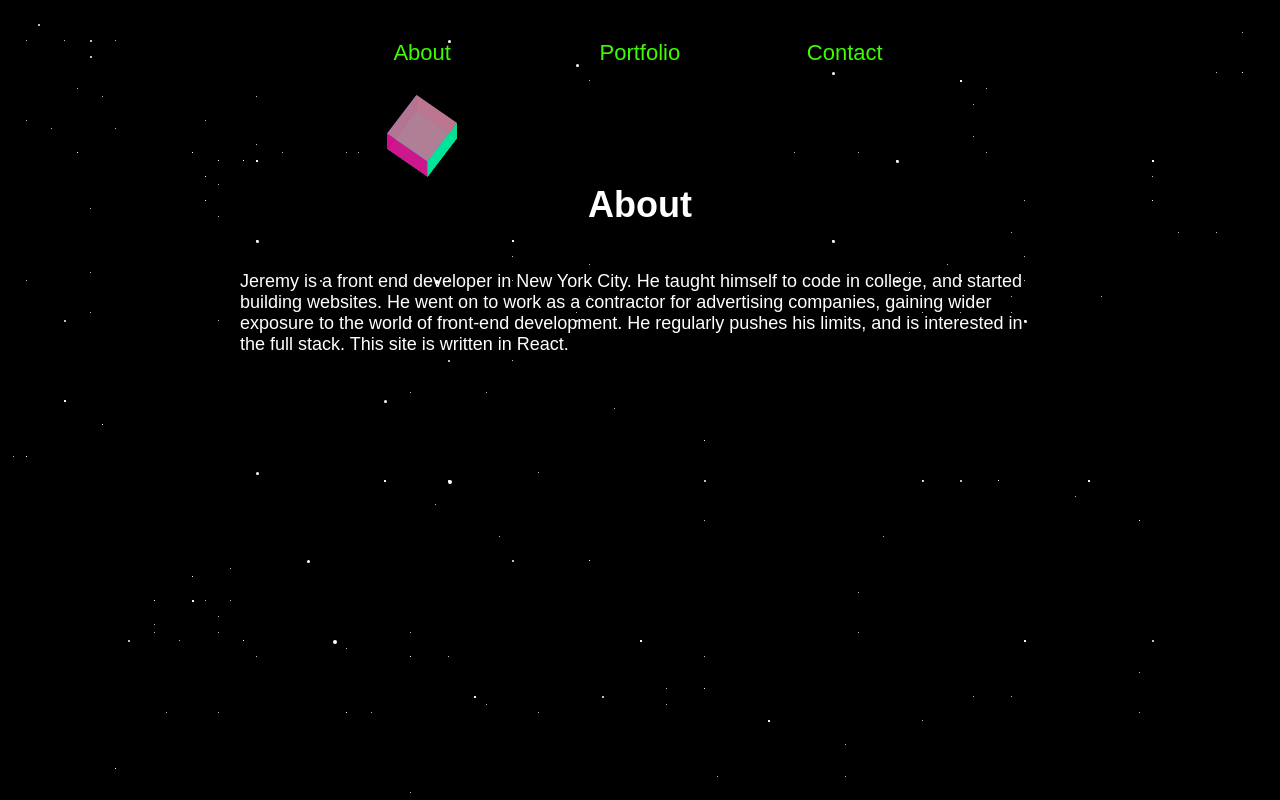
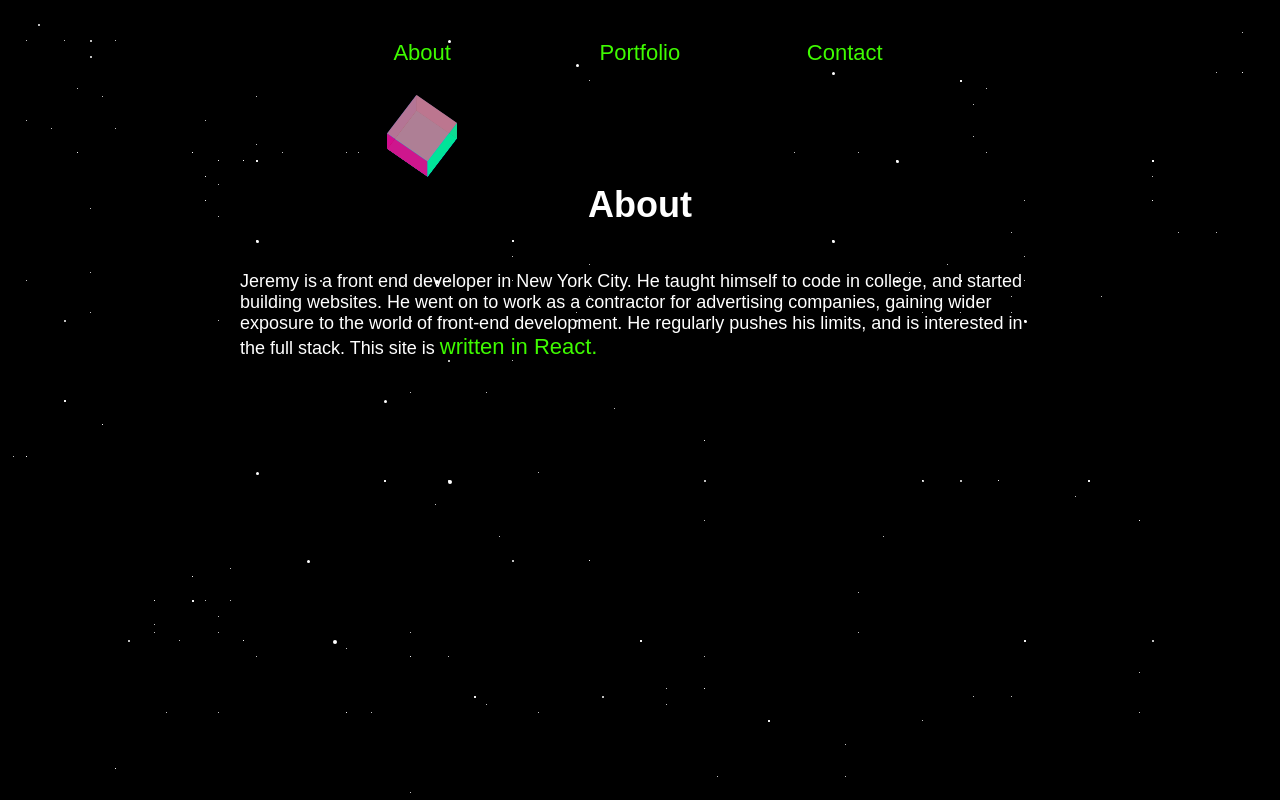
Before and after one commit to jeremyburr/psyburr-react, a React (Create React App) app: page / in a window 1280 px wide. Both pictures are taken after a click on the link "About". Built offline with nearby package versions, Linux system fonts and the light colour scheme.

Commit message:
Added link website source code

```diff
--- a/src/About.js
+++ b/src/About.js
@@ -26,7 +26,7 @@ class About extends Component {
       return (
         <div style={styles} ref={this.ref} className={`${this.props.display} ${this.props.position} section`}>
           <h1 style={{textAlign: 'center'}}>About</h1><br />
-          Jeremy is a front end developer in New York City. He taught himself to code in college, and started building websites. He went on to work as a contractor for advertising companies, gaining wider exposure to the world of front-end development. He regularly pushes his limits, and is interested in the full stack. This site is written in React.
+          Jeremy is a front end developer in New York City. He taught himself to code in college, and started building websites. He went on to work as a contractor for advertising companies, gaining wider exposure to the world of front-end development. He regularly pushes his limits, and is interested in the full stack. This site is <a href="https://github.com/jeremyburr/psyburr-react">written in React.</a>
         </div>
       )
   }
```
